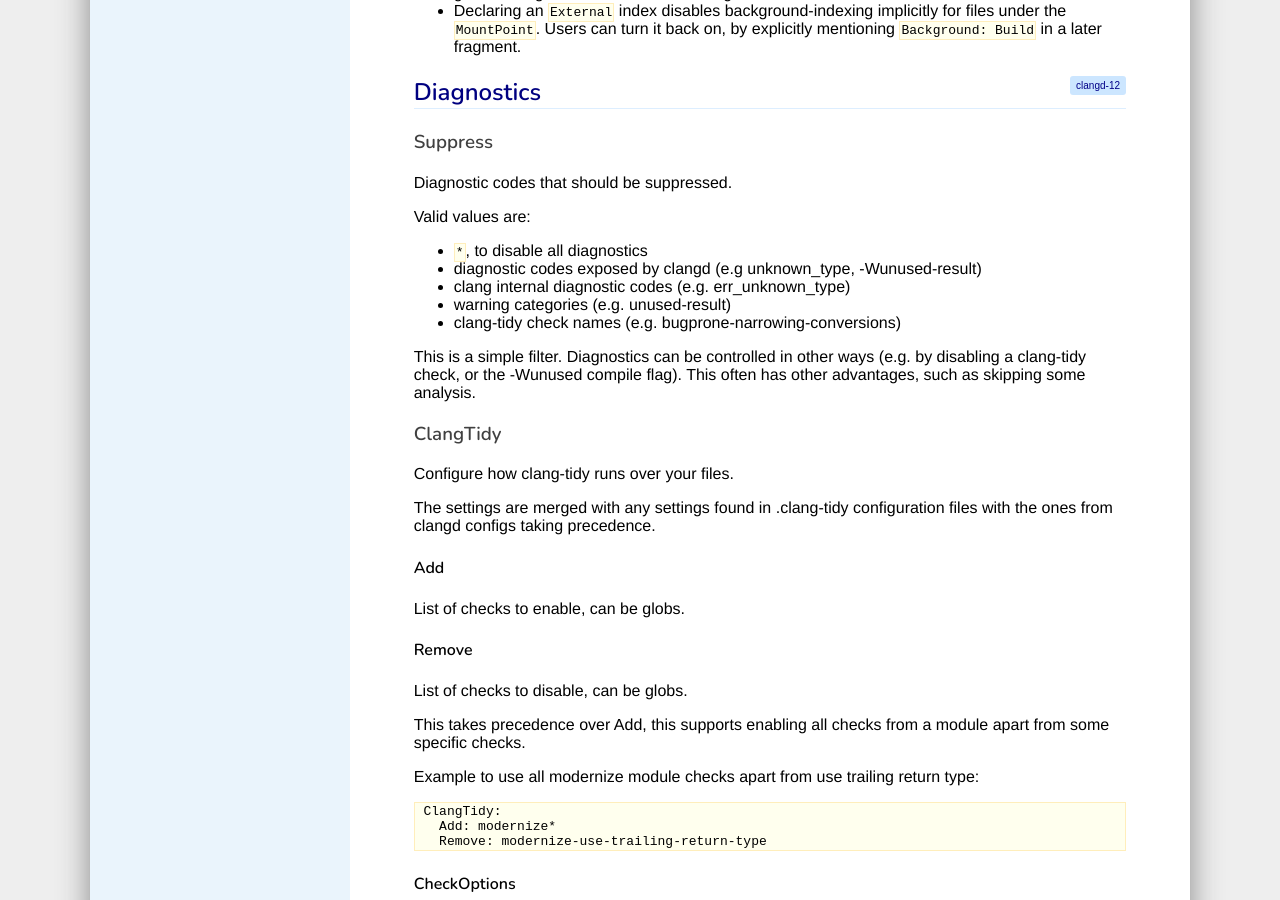
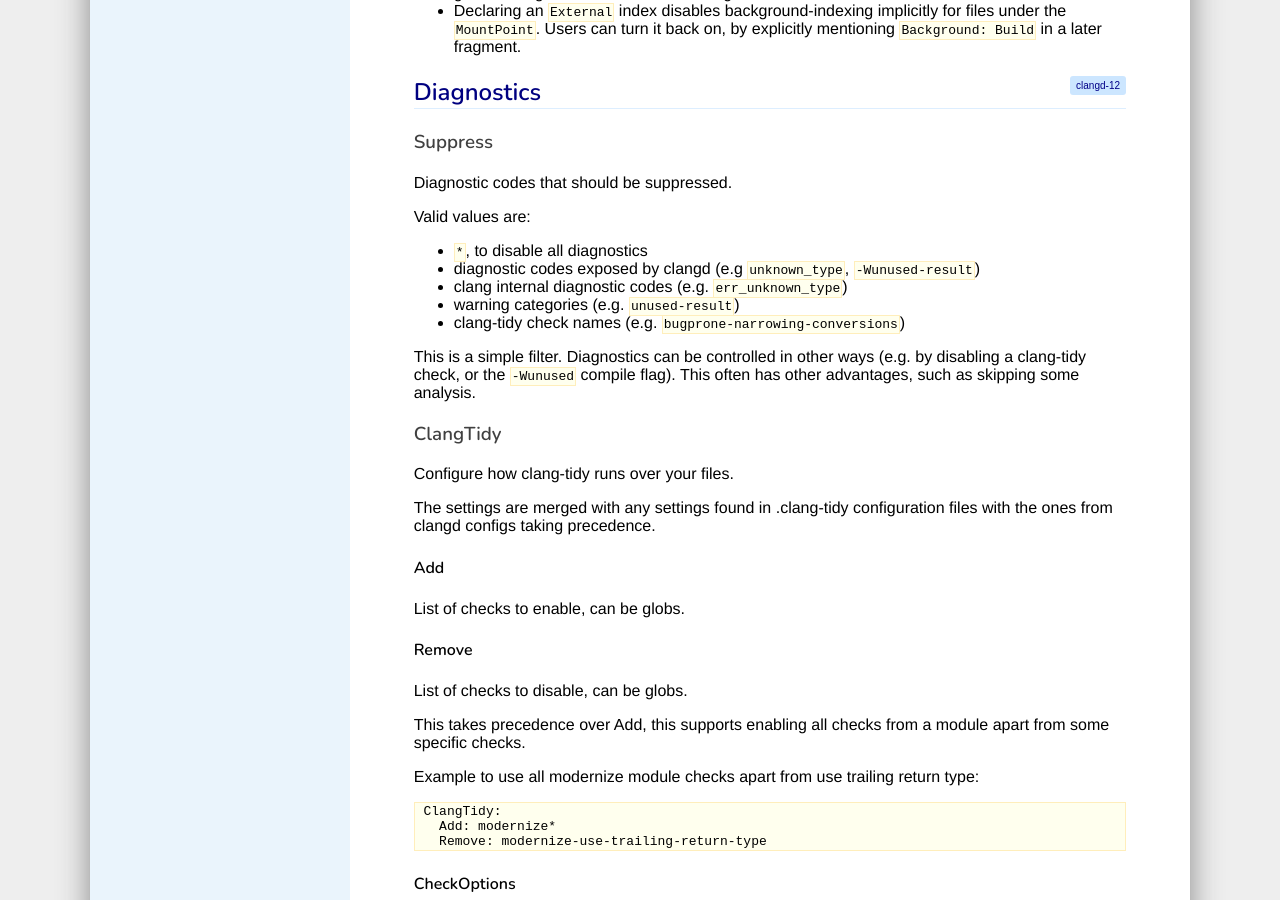
Before and after one commit to llvm/clangd-www, a Jekyll site: the page built from config.md, in a window 1280 px wide and 900 px high, scrolled down 2948 px. Built offline with Jekyll 4.4.1, drawn with Linux system fonts in a browser that asks for light colours; our own code applies the rules of GitHub Pages for plain Markdown files.

Commit message:
Add some more code-quoting

```diff
--- a/config.md
+++ b/config.md
@@ -179,13 +179,13 @@ Diagnostic codes that should be suppressed.
 
  Valid values are:
  - `*`, to disable all diagnostics
- - diagnostic codes exposed by clangd (e.g unknown_type, -Wunused-result)
- - clang internal diagnostic codes (e.g. err_unknown_type)
- - warning categories (e.g. unused-result)
- - clang-tidy check names (e.g. bugprone-narrowing-conversions)
+ - diagnostic codes exposed by clangd (e.g `unknown_type`, `-Wunused-result`)
+ - clang internal diagnostic codes (e.g. `err_unknown_type`)
+ - warning categories (e.g. `unused-result`)
+ - clang-tidy check names (e.g. `bugprone-narrowing-conversions`)
 
 This is a simple filter. Diagnostics can be controlled in other ways
-(e.g. by disabling a clang-tidy check, or the -Wunused compile flag).
+(e.g. by disabling a clang-tidy check, or the `-Wunused` compile flag).
 This often has other advantages, such as skipping some analysis.
 
 ### ClangTidy
```
